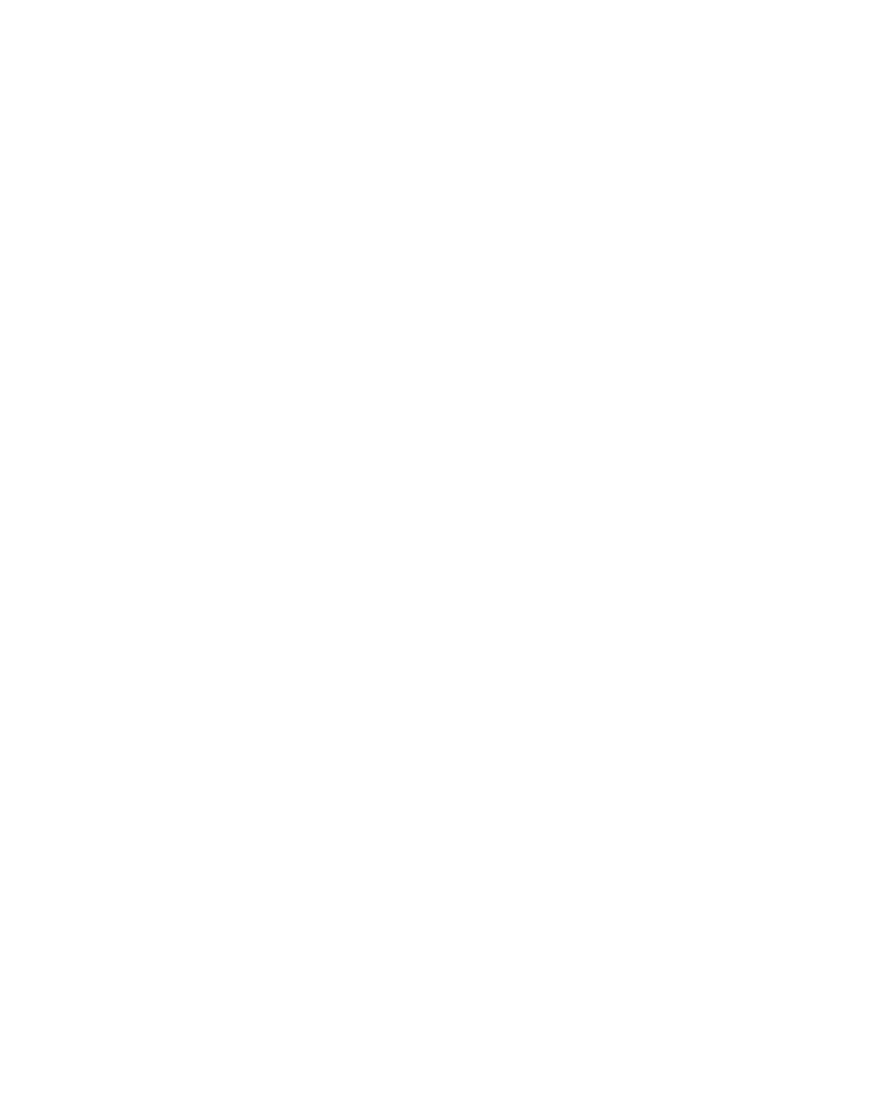
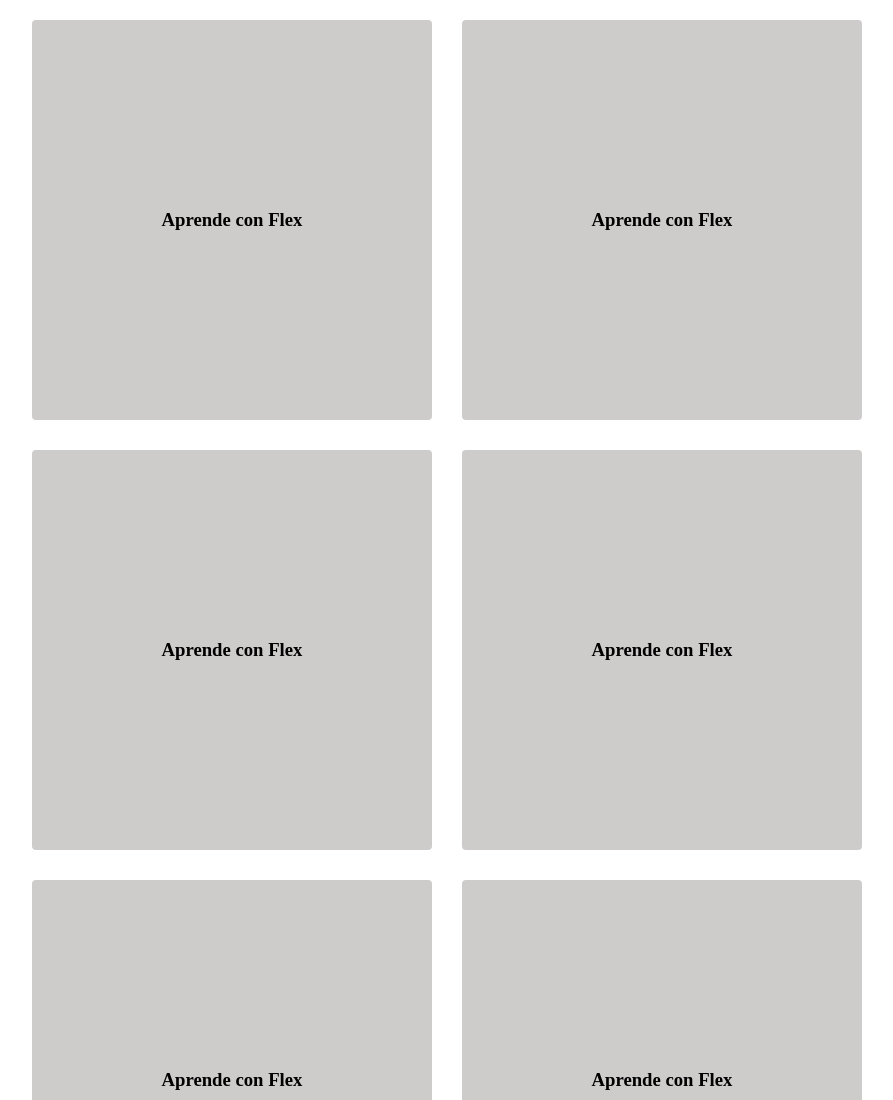
Before and after one commit to Pilotebas/practicaFlexbox, a plain HTML site: page index.html in a window 1280 px wide. Shown: the top 1100 px of the page, without its empty margins (193-1086 px from the left). Before the commit the page ends 800 px from the top, so only its background shows below. Drawn offline with Linux system fonts and the light colour scheme.

Commit message:
feat: :sparkles: Se corrige eliminacion de codigo
Me equivoque de rama

```diff
--- a/css/style.css
+++ b/css/style.css
@@ -1,2 +1,30 @@
 @import url(variable.css);
 *
+{
+  padding: 0;
+  margin: 0;
+  box-sizing: border-box;
+}
+
+.container
+{
+  display: flex;
+  flex-wrap: wrap;
+  justify-content: center;
+  padding: 10px;
+  gap: 10px;
+}
+.caja
+{
+  flex: 0 0 400px;
+  aspect-ratio: 1;
+  box-shadow: 0px 0px 10px rgba0(0, 0, 0, black);
+  border-radius: 4px;
+  text-align: center;
+  display: flex;
+  justify-content: center;
+  align-items: center;
+  margin: 10px;
+  padding: 20px;
+  background-color: rgb(206, 203, 203);
+}
--- a/index.html
+++ b/index.html
@@ -8,6 +8,34 @@
     <script src="js/main.js" type="module" defer></script>
   </head>
 <body>
-
+    <div class="container">
+      <div class="caja">
+        <h3>Aprende con Flex</h3>
+      </div>
+      <div class="caja">
+        <h3>Aprende con Flex</h3>
+      </div>
+      <div class="caja">
+        <h3>Aprende con Flex</h3>
+      </div>
+      <div class="caja">
+        <h3>Aprende con Flex</h3>
+      </div>
+      <div class="caja">
+        <h3>Aprende con Flex</h3>
+      </div>
+      <div class="caja">
+        <h3>Aprende con Flex</h3>
+      </div>
+      <div class="caja">
+        <h3>Aprende con Flex</h3>
+      </div>
+      <div class="caja">
+        <h3>Aprende con Flex</h3>
+      </div>
+      <div class="caja">
+        <h3>Aprende con Flex</h3>
+      </div>
+    </div>
 </body>
 </html>
```
